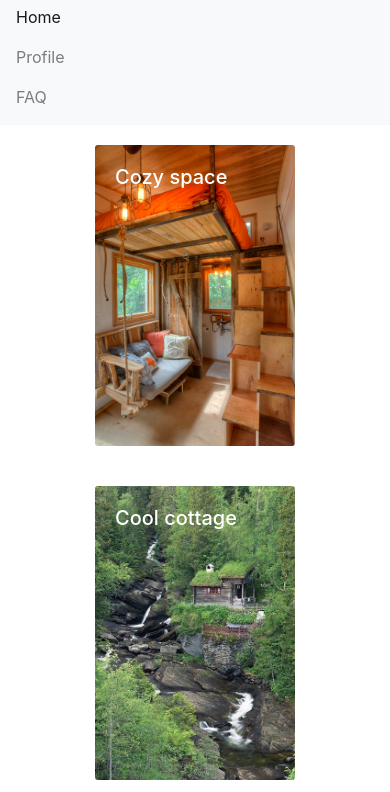
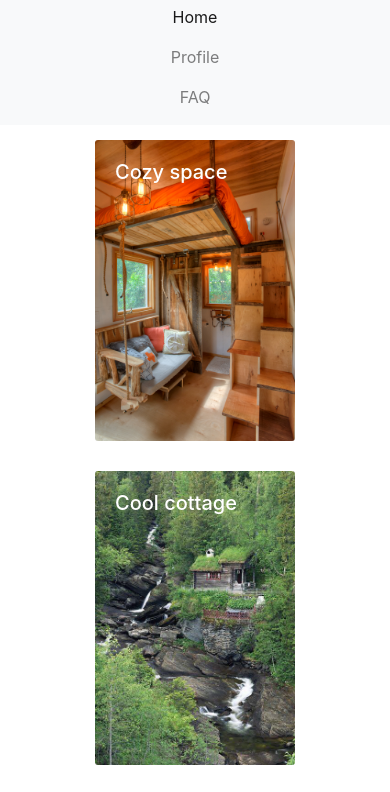
Before and after one commit to jhkillam/bootstrap, a plain HTML site: page DCinterest-master/index.html in a window 390 px wide. Both pictures are taken after a click on the button "Toggle navigation". Shown: the part 51-843 px from the top of the page. Drawn offline with nearby package versions, Linux system fonts and the light colour scheme.

Commit message:
centered mobile hamburger dropdown text and made card margin smaller

```diff
--- a/DCinterest-master/index.html
+++ b/DCinterest-master/index.html
@@ -16,7 +16,7 @@
                 <span class="navbar-toggler-icon"></span>
             </button>
             <div style="justify-content: flex-end" class="collapse navbar-collapse" id="navbarNav">
-                <ul class="navbar-nav">
+                <ul style="text-align: center" class="navbar-nav">
                     <li class="nav-item active">
                         <a class="nav-link">Home</a>
                     </li>
--- a/DCinterest-master/styles.css
+++ b/DCinterest-master/styles.css
@@ -1,10 +1,10 @@
 .card-container {
     display: flex;
     flex-wrap: wrap;
-    justify-content: space-around;
+    justify-content: center;
 }
 .card-container > div {
-    margin:20px;
+    margin:15px;
 }
 .card {
     border: none;
```
Lines whose indentation alone changed are shown as unchanged.
